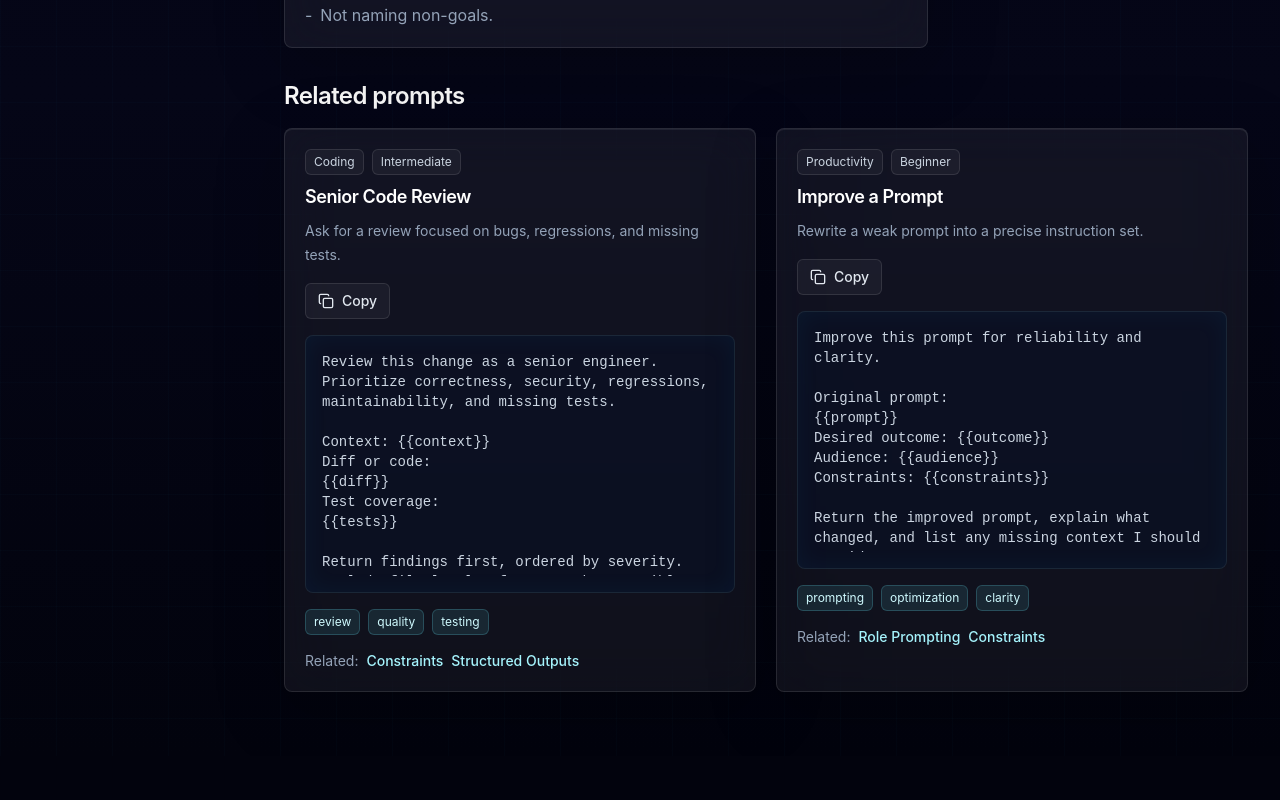
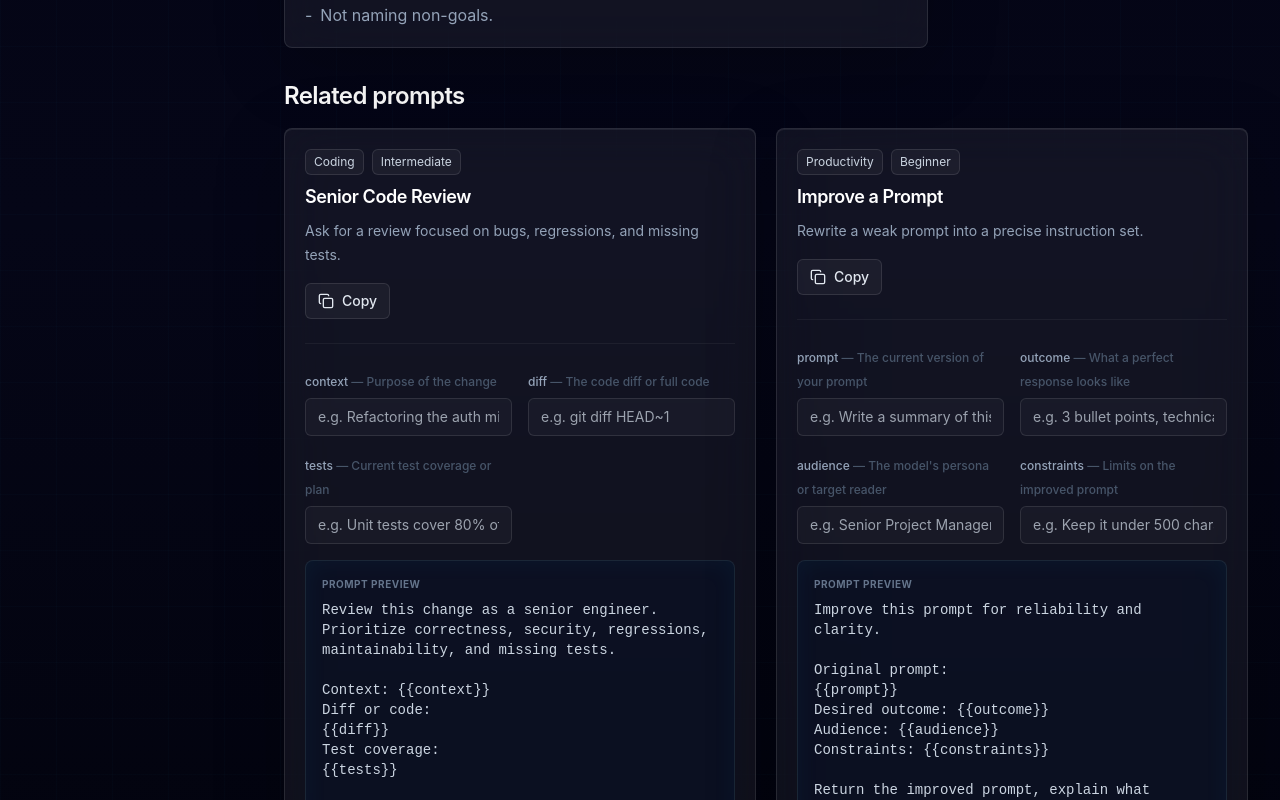
Before and after one commit to CodeByKhaleel/ContextCraft, a Next.js app: page /concepts/constraints in a window 1280 px wide. Shown: the part 700-1500 px from the top of the page. Before the commit the page ends 1456 px from the top, so only its background shows below. Built offline with nearby package versions, Linux system fonts and the light colour scheme.

Commit message:
feat: implement interactive prompt variables in PromptCard

```diff
--- a/components/prompt-card.tsx
+++ b/components/prompt-card.tsx
@@ -1,6 +1,9 @@
+"use client";
+
 import Link from "next/link";
+import { useState } from "react";
 import { CopyButton } from "@/components/copy-button";
-import { titleCase } from "@/lib/utils";
+import { replaceVariables, titleCase } from "@/lib/utils";
 import type { PromptTemplate } from "@/types/content";
 
 export function PromptCard({
@@ -10,6 +13,10 @@ export function PromptCard({
   prompt: PromptTemplate;
   highlighted?: boolean;
 }) {
+  const [values, setValues] = useState<Record<string, string>>({});
+
+  const processedPrompt = replaceVariables(prompt.prompt, values);
+
   return (
     <article
       id={prompt.id}
@@ -31,14 +38,50 @@ export function PromptCard({
           <p className="mt-2 text-sm leading-6 text-slate-400">{prompt.description}</p>
         </div>
         <div className="sm:shrink-0">
-          <CopyButton value={prompt.prompt} />
+          <CopyButton value={processedPrompt} />
         </div>
       </div>
+
+      {prompt.variables && prompt.variables.length > 0 && (
+        <div className="mt-6 grid gap-4 border-t border-white/5 pt-6 sm:grid-cols-2">
+          {prompt.variables.map((variable) => (
+            <div key={variable.name} className="space-y-1.5">
+              <label className="text-xs font-medium text-slate-400">
+                {variable.name} <span className="text-slate-600">— {variable.description}</span>
+              </label>
+              <input
+                type="text"
+                placeholder={`e.g. ${variable.example}`}
+                value={values[variable.name] || ""}
+                onChange={(e) =>
+                  setValues((prev) => ({ ...prev, [variable.name]: e.target.value }))
+                }
+                className="w-full rounded-md border border-white/10 bg-white/[0.03] px-3 py-2 text-sm text-slate-200 outline-none transition focus:border-cyan-300/40 focus:bg-cyan-300/5"
+              />
+            </div>
+          ))}
+        </div>
+      )}
+
       <div className="mt-4 rounded-lg border border-cyan-200/10 bg-[#0b1024]/70 p-3 shadow-[inset_0_0_24px_rgba(14,165,233,0.06)] sm:p-4">
+        <div className="mb-2 flex items-center justify-between">
+          <span className="text-[10px] font-bold uppercase tracking-wider text-slate-500">
+            Prompt Preview
+          </span>
+          {Object.keys(values).length > 0 && (
+            <button
+              onClick={() => setValues({})}
+              className="text-[10px] font-bold uppercase tracking-wider text-cyan-400 hover:text-cyan-300"
+            >
+              Reset
+            </button>
+          )}
+        </div>
         <pre className="max-h-56 overflow-auto whitespace-pre-wrap break-words text-xs leading-6 text-slate-300 sm:text-sm">
-          {prompt.prompt}
+          {processedPrompt}
         </pre>
       </div>
+
       <div className="mt-4 flex flex-wrap gap-2">
         {prompt.tags.map((tag) => (
           <span key={tag} className="rounded-md border border-cyan-300/20 bg-cyan-300/10 px-2 py-1 text-xs text-cyan-100">
@@ -46,6 +89,7 @@ export function PromptCard({
           </span>
         ))}
       </div>
+
       {prompt.relatedConcepts?.length ? (
         <div className="mt-4 flex flex-wrap gap-2 text-sm">
           <span className="text-slate-400">Related:</span>
```
